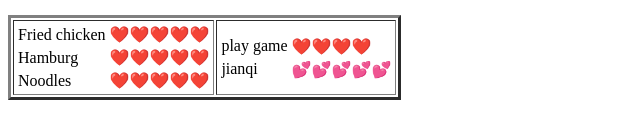
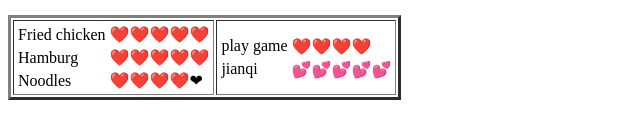
Before and after one commit to wosiniyeye/wosini, a plain HTML site: page index.html in a window 1280 px wide. Shown: the part 629-768 px from the top of the page, 0-640 px from the left. Drawn offline with Linux system fonts and the light colour scheme.

Commit message:
Update index.html

```diff
--- a/index.html
+++ b/index.html
@@ -57,7 +57,7 @@
                 </tr>
                 <tr>
                     <td>Noodles</td>
-                    <td>❤️❤️❤️❤️❤️</td>
+                    <td>❤️❤️❤️❤️❤</td>
                 </tr>
             </table>
         </td>
```
